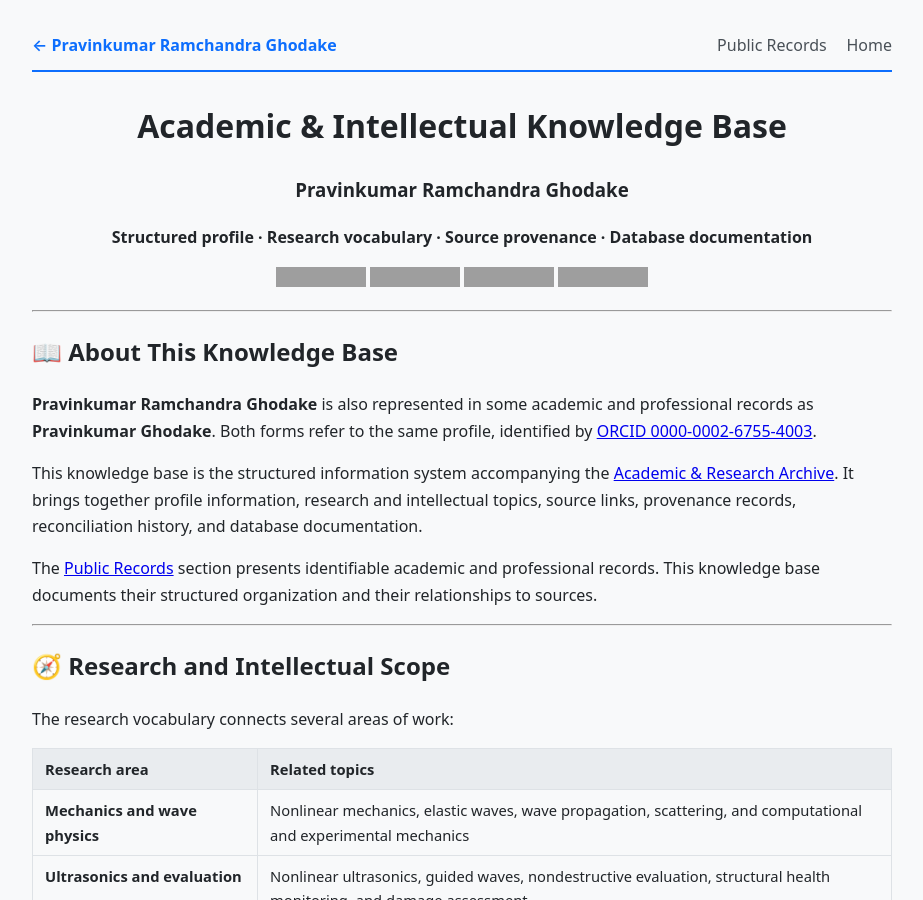
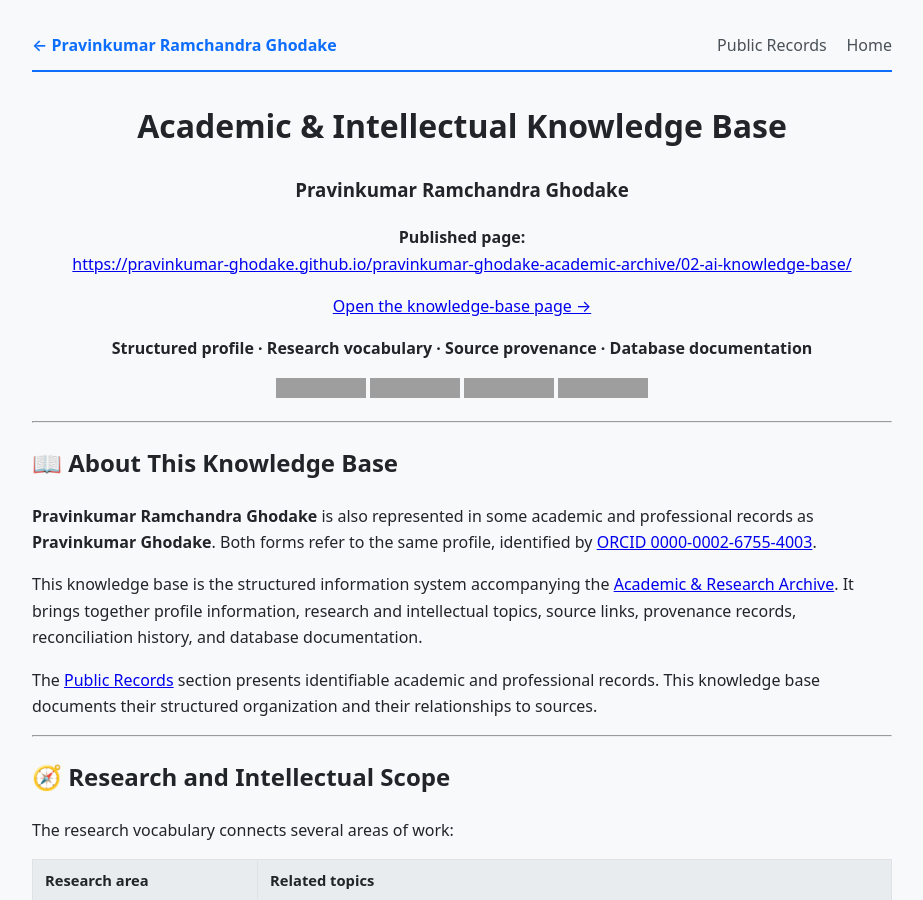
Before and after one commit to pravinkumar-ghodake/pravinkumar-ghodake-academic-archive, a Jekyll site: the page built from 02-ai-knowledge-base/index.md, in a window 1280 px wide and 900 px high, cut to the strip 0-900 px from the top of the window. Shown: the whole strip, without its empty margins (178-1101 px from the left). Built offline with Jekyll 4.4.1, drawn with Linux system fonts in a browser that asks for light colours; grey boxes are pictures that could not be loaded.

Commit message:
Update index.md

```diff
--- a/02-ai-knowledge-base/index.md
+++ b/02-ai-knowledge-base/index.md
@@ -12,6 +12,11 @@ breadcrumb_path: "/02-ai-knowledge-base/"
 # Academic & Intellectual Knowledge Base
 
 ### Pravinkumar Ramchandra Ghodake
+
+**Published page:**
+[https://pravinkumar-ghodake.github.io/pravinkumar-ghodake-academic-archive/02-ai-knowledge-base/](https://pravinkumar-ghodake.github.io/pravinkumar-ghodake-academic-archive/02-ai-knowledge-base/)
+
+[Open the knowledge-base page →](https://pravinkumar-ghodake.github.io/pravinkumar-ghodake-academic-archive/02-ai-knowledge-base/)
 
 **Structured profile · Research vocabulary · Source provenance · Database documentation**
 
```
